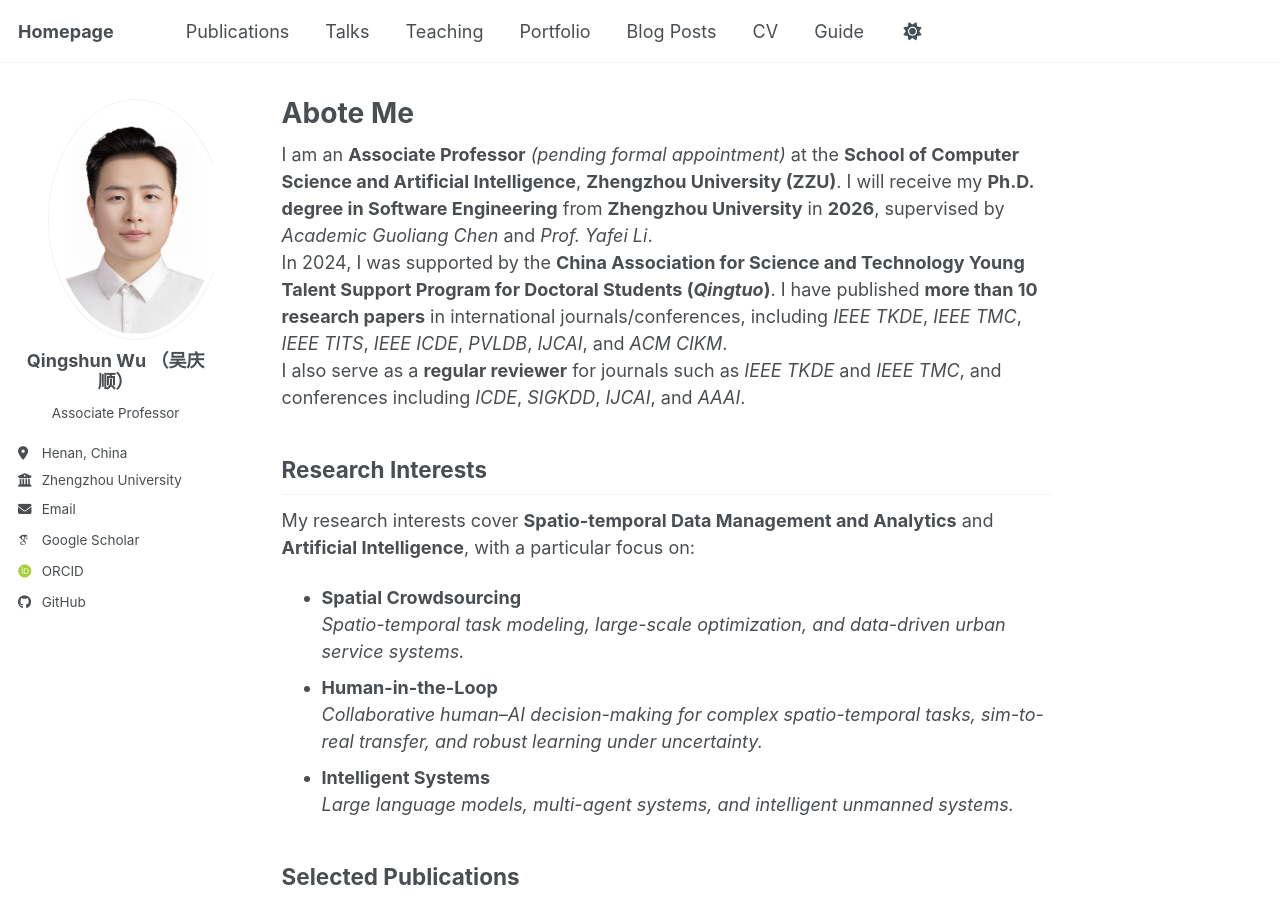
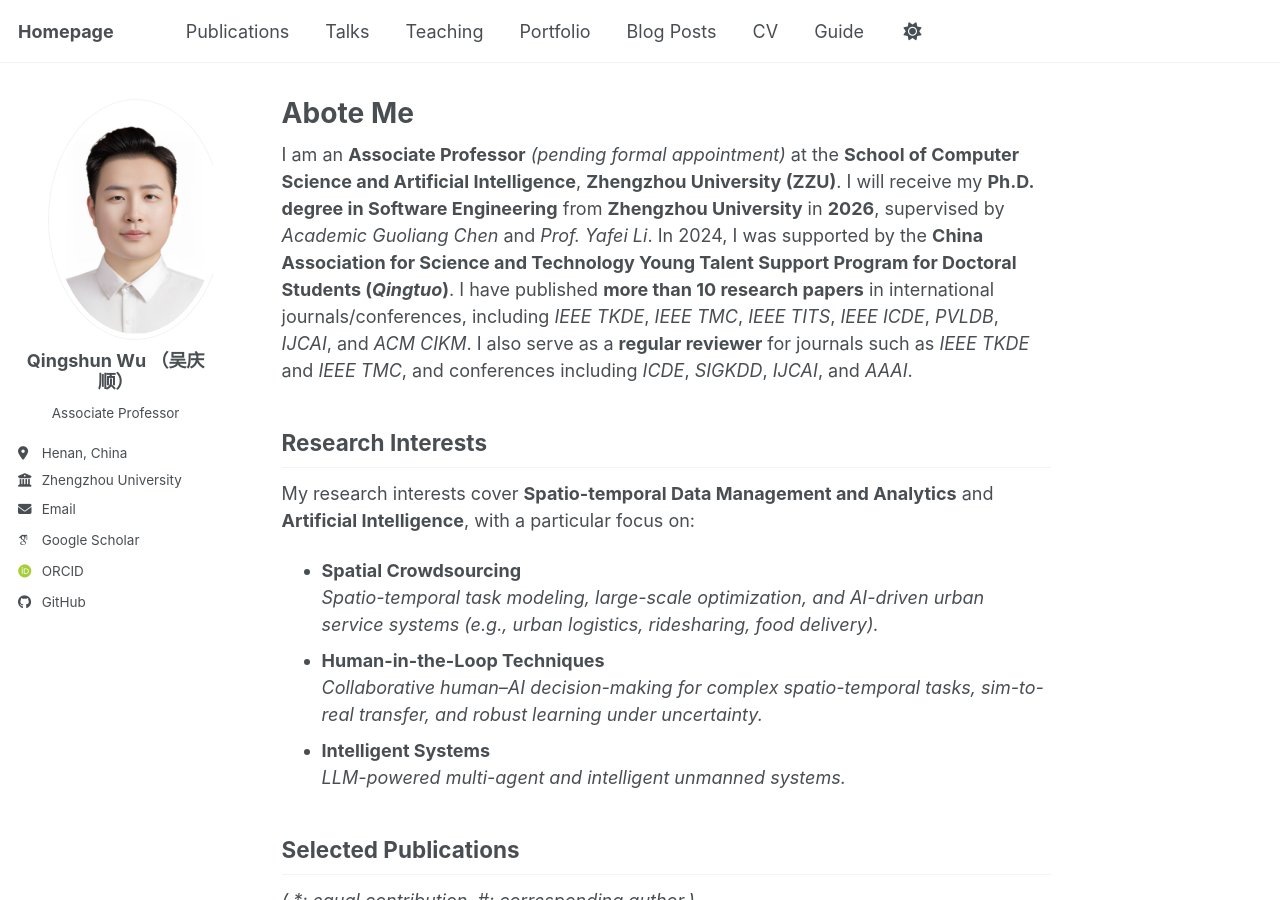
Before and after one commit to aiqswu/homepage, a Jekyll site: the page built from _pages/about.md, in a window 1280 px wide and 900 px high. Built offline with Jekyll 4.4.1, drawn with Linux system fonts in a browser that asks for light colours; some web fonts are replaced; a script bundle is joined from its source files by our own code; library files that are not in the unit come from our copies; some of the changed text lies outside the part shown.

Commit message:
Update about.md

```diff
--- a/_pages/about.md
+++ b/_pages/about.md
@@ -7,61 +7,52 @@
   - /about.html
 ---
 
-I am an **Associate Professor** *(pending formal appointment)* at the **School of Computer Science and Artificial Intelligence**, **Zhengzhou University (ZZU)**. I will receive my **Ph.D. degree in Software Engineering** from **Zhengzhou University** in **2026**, supervised by *Academic Guoliang Chen* and *Prof. Yafei Li*.
-In 2024, I was supported by the **China Association for Science and Technology Young Talent Support Program for Doctoral Students (*Qingtuo*)**. I have published **more than 10 research papers** in international journals/conferences, including *IEEE TKDE*, *IEEE TMC*, *IEEE TITS*, *IEEE ICDE*, *PVLDB*, *IJCAI*, and *ACM CIKM*.
-I also serve as a **regular reviewer** for journals such as *IEEE TKDE* and *IEEE TMC*, and conferences including *ICDE*, *SIGKDD*, *IJCAI*, and *AAAI*.
+I am an **Associate Professor** *(pending formal appointment)* at the **School of Computer Science and Artificial Intelligence**, **Zhengzhou University (ZZU)**. I will receive my **Ph.D. degree in Software Engineering** from **Zhengzhou University** in **2026**, supervised by *Academic Guoliang Chen* and *Prof. Yafei Li*.  In 2024, I was supported by the **China Association for Science and Technology Young Talent Support Program for Doctoral Students (*Qingtuo*)**.
+I have published **more than 10 research papers** in international journals/conferences, including *IEEE TKDE*, *IEEE TMC*, *IEEE TITS*, *IEEE ICDE*, *PVLDB*, *IJCAI*, and *ACM CIKM*. I also serve as a **regular reviewer** for journals such as *IEEE TKDE* and *IEEE TMC*, and conferences including *ICDE*, *SIGKDD*, *IJCAI*, and *AAAI*.
 
 ## **Research Interests**
 
 My research interests cover **Spatio-temporal Data Management and Analytics** and **Artificial Intelligence**, with a particular focus on:
 - **Spatial Crowdsourcing**
-  *Spatio-temporal task modeling, large-scale optimization, and data-driven urban service systems.*
-- **Human-in-the-Loop**
+  *Spatio-temporal task modeling, large-scale optimization, and AI-driven urban service systems (e.g., urban logistics, ridesharing, food delivery).*
+- **Human-in-the-Loop Techniques**
   *Collaborative human–AI decision-making for complex spatio-temporal tasks, sim-to-real transfer, and robust learning under uncertainty.*
 - **Intelligent Systems**
-  *Large language models, multi-agent systems, and intelligent unmanned systems.*
+  *LLM-powered multi-agent and intelligent unmanned systems.*
 
 ## **Selected Publications**
+*( *: equal contribution, #: corresponding author.)*
 
-*<small>( *: equal contribution, #: corresponding author.)</small>*
-
-# **Journal papers**
+# Journal papers
  <span style="color:blue;"><strong>[TMC'25]</strong></span> Adaptive Task Assignment in Spatial Crowdsourcing: A Human-in-the-Loop Approach.
   **Qingshun Wu**, Yafei Li, Jinxing Yan, Mei Zhang, Jianliang Xu, Mingling Xu.
   *IEEE Transactions on Mobile Computing*, 2025.   <span style="color:red;"><strong>(CCF-A)</strong></span>
-
  <span style="color:blue;"><strong>[TMC'24]</strong></span> Prediction-Aware Adaptive Task Assignment for Spatial Crowdsourcing.
   **Qingshun Wu**, Yafei Li, Guanglei Zhu, Baolong Mei, Jianliang Xu, Mingling Xu.
   *IEEE Transactions on Mobile Computing*, 2024.   <span style="color:red;"><strong>(CCF-A)</strong></span>
-
    <span style="color:blue;"><strong>[TKDE'23]</strong></span> Efficient Adaptive Matching for Real-Time City Express Delivery.
   Yafei Li, **Qingshun Wu**, Xin Huang, Jianliang Xu, Wanru Gao, Mingliang Xu.
   *IEEE Transactions on Knowledge and Data Engineering*, 2023.   <span style="color:red;"><strong>(CCF-A)</strong></span>
-
   <span style="color:blue;"><strong>[TITS'23]</strong></span> Learned unmanned vehicle scheduling for large-scale urban logistics.
   Mei Zhang, Yanli Zeng, Ke Wang, Yafei Li, **Qingshun Wu**, Mingliang Xu.
   *IEEE Transactions on Intelligent Transportation Systems*, 2023.   <span style="color:red;"><strong>(CCF-B)</strong></span>
-
   <span style="color:blue;"><strong>[SSI'21]</strong></span> Real-time scheduling for carrier-borne aircraft support operations: a reinforcement learning approach.
   Yafei Li, **Qingshun Wu**, Xingliang Xu, Pei Lv, Xiaoheng Jiang, Ruijie Zhu, Bing Zhou.
   *SCIENTIA SINICA Informationis*, 2021.   <span style="color:red;"><strong>(CCF-T1)</strong></span>
 
 
-# **Conference papers**
+# Conference papers
  <span style="color:blue;"><strong>[ICDE'26]</strong></span> High-Fidelity Task Assignment in Spatial Crowdsourcing via Implicit Human Feedback.
   **Qingshun Wu**, Yafei Li, Jinxing Yan, Yuanyuan Jin, Hua Wang, Mingliang Xu.
   *IEEE International Conference on Data Engineering*, 2026.   <span style="color:red;"><strong>(Accept, CCF-A)</strong></span>
-
  <span style="color:blue;"><strong>[IJCAI'25]</strong></span> HLMTrans: A Sim-to-Real Transfer Framework for Spatial Crowdsourcing with Human-Guided Language Models.
   **Qingshun Wu**, Yafei Li, Lulu Li, Yuanyuan Jin, Shuo He, Mingliang Xu.
   *International Joint Conference on Artificial Intelligence*, 2025.  <span style="color:red;"><strong>(CCF-A)</strong></span>
-
  <span style="color:blue;"><strong>[PVLDB'22]</strong></span> AMRAS: A Visual Analysis System for Spatial Crowdsourcing.
   **Qingshun Wu**, Yafei Li, Huiling Li, Di Zhang, Guanglei Zhu.
   *Proceedings of the VLDB Endowment*, 2022.   <span style="color:red;"><strong>(CCF-A)</strong></span>
-
  <span style="color:blue;"><strong>[CIKM'22]</strong></span> PRID: An Efficient Pub/Sub Ride Hitching System.
-  Yafei Li, Lei Gao, Haobo Sun, Huiling Li, **Qingshun Wu^#**.
+  Yafei Li, Lei Gao, Haobo Sun, Huiling Li, **Qingshun Wu** ^ #.
   *ACM International Conference on Information and Knowledge Management*, 2022.   <span style="color:red;"><strong>(CCF-B)</strong></span>
 
 
```
